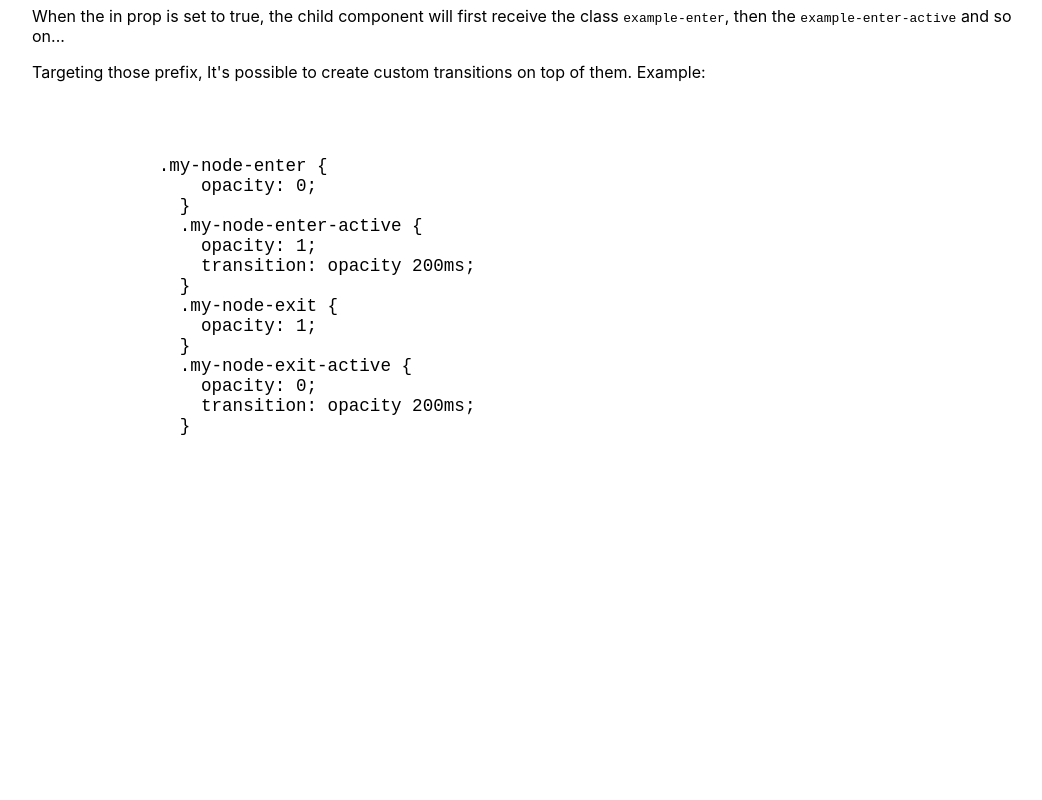
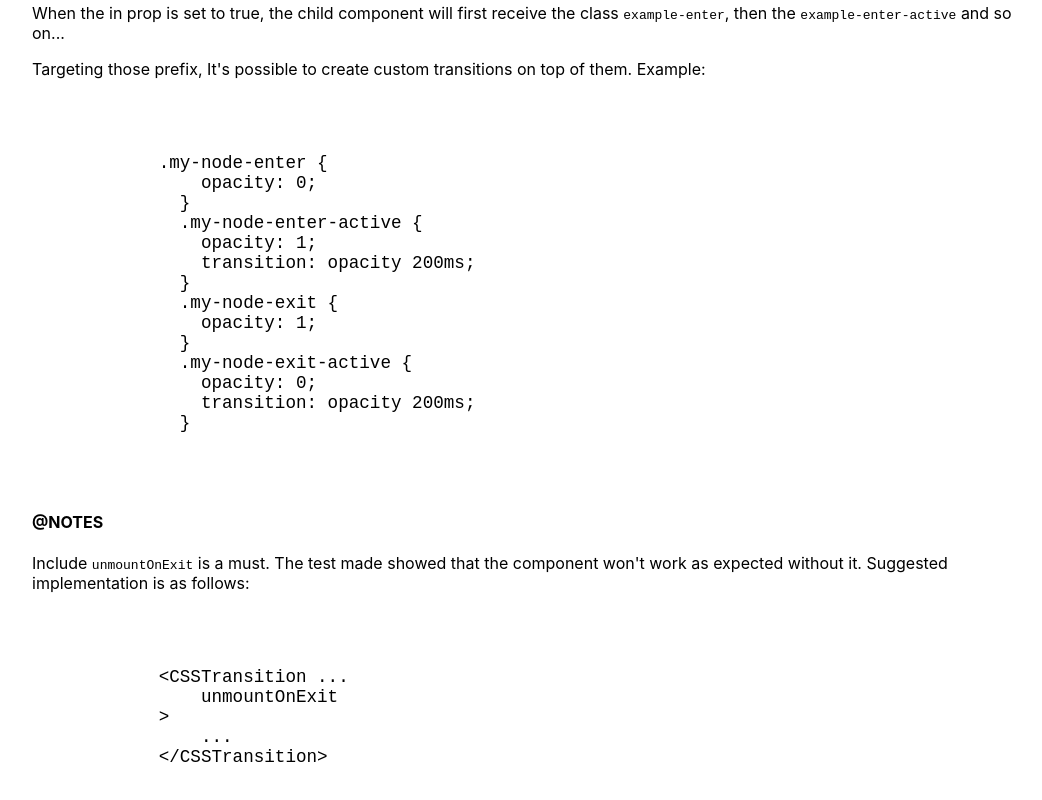
Before and after one commit to laugsg/transition-group, a Next.js app: page /csstransition in a window 1280 px wide. Shown: the part 304-1104 px from the top of the page, without its empty margins (108-1150 px from the left). Before the commit the page ends 852 px from the top, so only its background shows below. Built offline with nearby package versions, Linux system fonts and the light colour scheme.

Commit message:
update > notes for csstransition

```diff
--- a/pages/csstransition.tsx
+++ b/pages/csstransition.tsx
@@ -56,7 +56,26 @@ export default function CssTransition() {
                 opacity: 0;
                 transition: opacity 200ms;
               }
+            `}
+            </pre>
+          </code>
+        </article>
 
+        <article className={styles.article}>
+        <h4>@NOTES</h4>
+          <p>
+            Include <code>unmountOnExit</code> is a must. The test made showed that
+            the component won't work as expected without it. Suggested implementation
+            is as follows:
+          </p>
+          <code className={styles.code}>
+            <pre>
+              {`
+            <CSSTransition ...
+                unmountOnExit
+            >
+                ...
+            </CSSTransition>
             `}
             </pre>
           </code>
```
Also changed, not shown: 1 other file (tests, documents, lock files or other folders).
